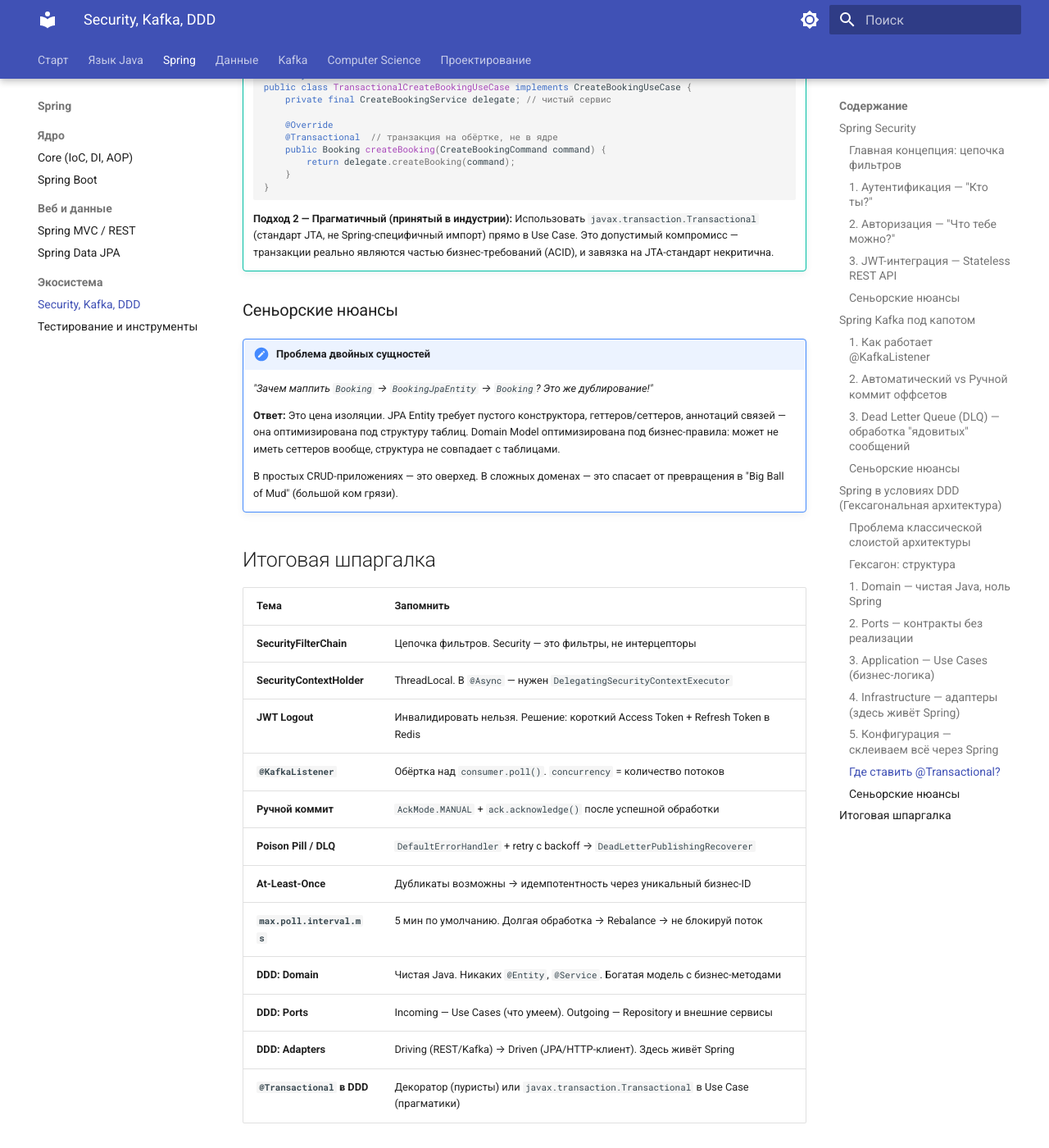
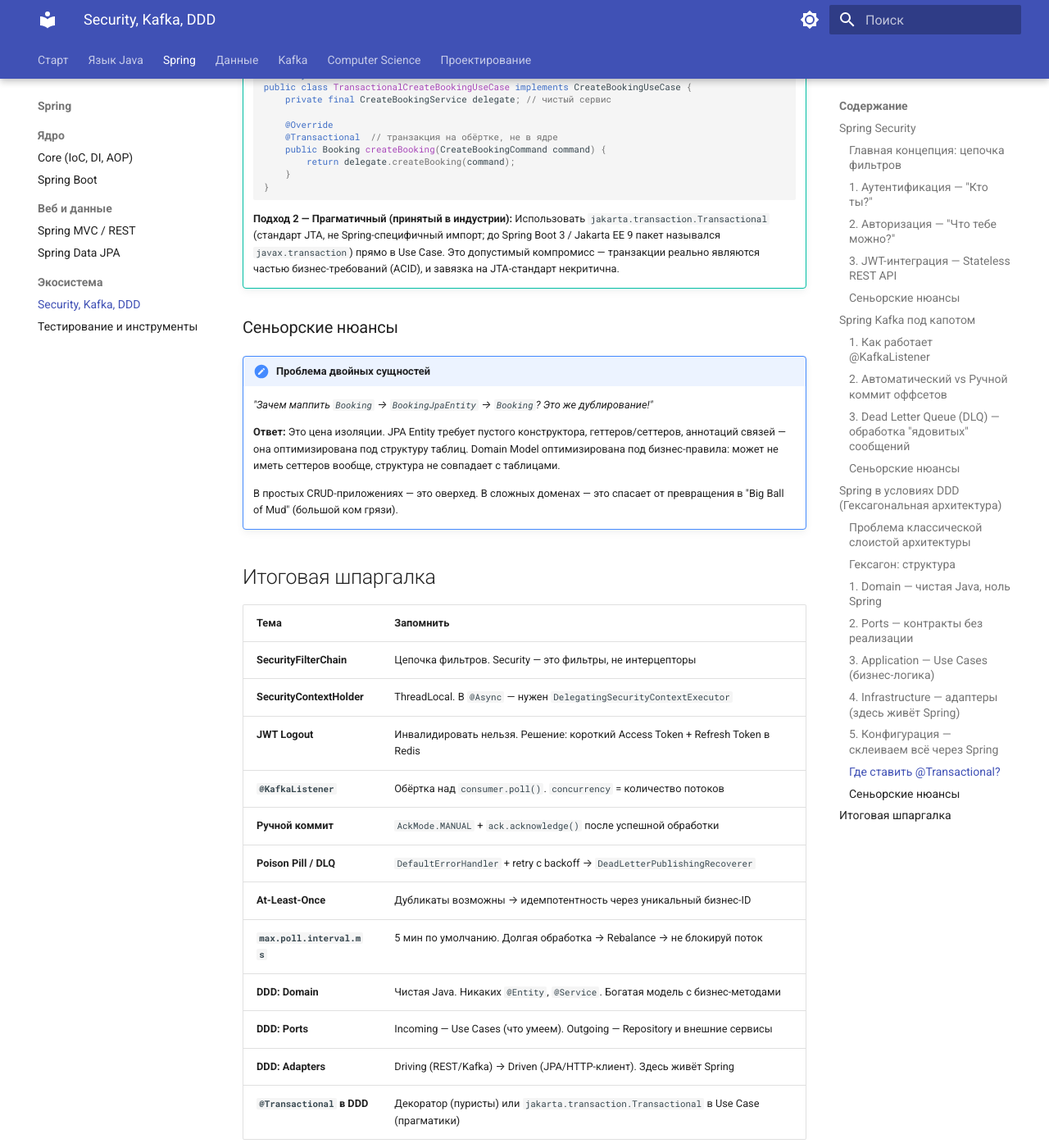
Before and after one commit to bemyskyy/interview-prep, an MkDocs documentation site: the page built from docs/spring/spring-ecosystem.md, in a window 1280 px wide and 1400 px high, scrolled down 10582 px. Shown: the whole window at 82% size. Built offline with MkDocs 1.6.1 and Material for MkDocs 9.7.7, drawn with Linux system fonts in a browser that asks for light colours.

Commit message:
fix(spring-ecosystem): javax.transaction → jakarta.transaction
С Spring Boot 3 (Jakarta EE 9+) JTA-аннотация живёт в пакете
jakarta.transaction. Старое имя оставлено как историческая справка.

Co-Authored-By: Claude Opus 5.5 <noreply@anthropic.com>
Claude-Session: https://claude.ai/code/session_0134ndqZYeQsqiZKLSZ2mA4Y

````diff
--- a/docs/spring/spring-ecosystem.md
+++ b/docs/spring/spring-ecosystem.md
@@ -528,7 +528,7 @@ public class DomainConfig {
     }
     ```
 
-    **Подход 2 — Прагматичный (принятый в индустрии):** Использовать `javax.transaction.Transactional` (стандарт JTA, не Spring-специфичный импорт) прямо в Use Case. Это допустимый компромисс — транзакции реально являются частью бизнес-требований (ACID), и завязка на JTA-стандарт некритична.
+    **Подход 2 — Прагматичный (принятый в индустрии):** Использовать `jakarta.transaction.Transactional` (стандарт JTA, не Spring-специфичный импорт; до Spring Boot 3 / Jakarta EE 9 пакет назывался `javax.transaction`) прямо в Use Case. Это допустимый компромисс — транзакции реально являются частью бизнес-требований (ACID), и завязка на JTA-стандарт некритична.
 
 ### Сеньорские нюансы
 
@@ -554,4 +554,4 @@ public class DomainConfig {
 | **DDD: Domain** | Чистая Java. Никаких `@Entity`, `@Service`. Богатая модель с бизнес-методами |
 | **DDD: Ports** | Incoming — Use Cases (что умеем). Outgoing — Repository и внешние сервисы |
 | **DDD: Adapters** | Driving (REST/Kafka) → Driven (JPA/HTTP-клиент). Здесь живёт Spring |
-| **`@Transactional` в DDD** | Декоратор (пуристы) или `javax.transaction.Transactional` в Use Case (прагматики) |
+| **`@Transactional` в DDD** | Декоратор (пуристы) или `jakarta.transaction.Transactional` в Use Case (прагматики) |
````
